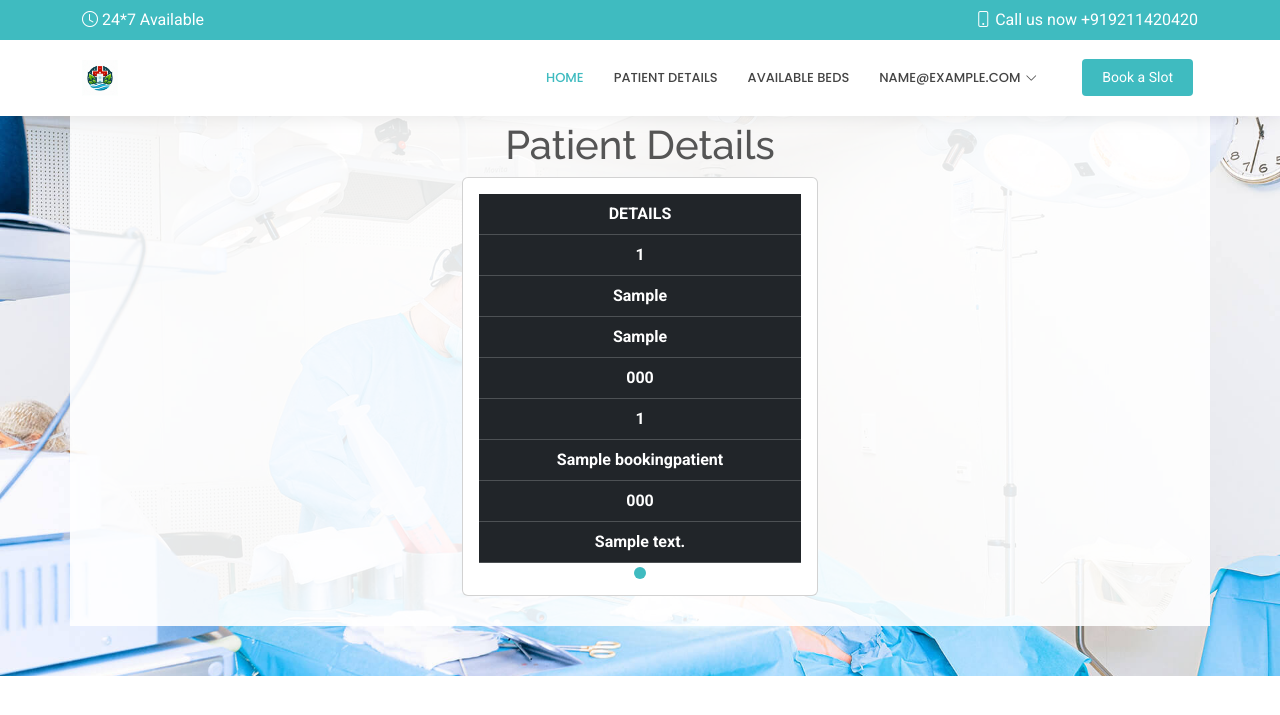
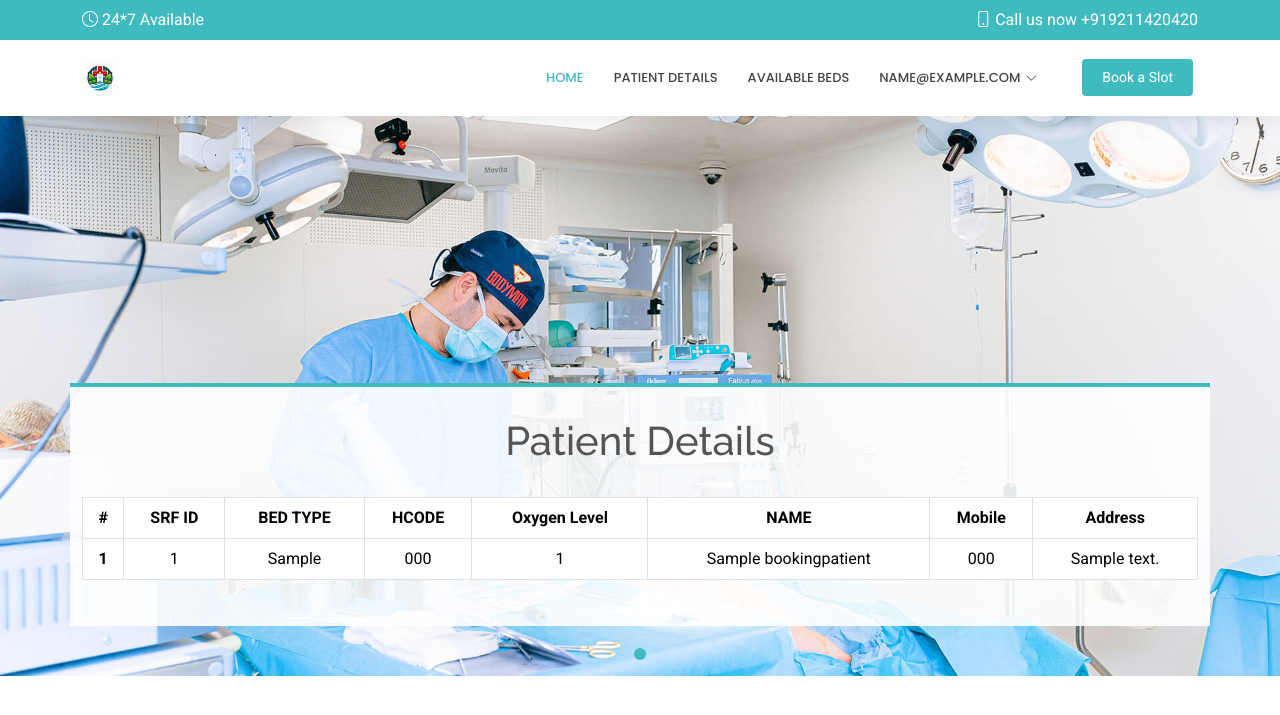
Before and after one commit to Vivek1-coder/HospitalBedSlotManagement, a Flask app: page /pdetails in a window 1280 px wide. Shown: the top 715 px of the page. Run offline with Flask 3, Linux system fonts and the light colour scheme; a user stored in the database is signed in; tables that the repository leaves empty hold one stand-in row (values such as "Sample post"); lists and menus that the app fills with data are empty; some libraries are stand-ins or nearby versions.

Commit message:
Second Commit

```diff
--- a/main.py
+++ b/main.py
@@ -221,7 +221,7 @@
 def logout():
     logout_user()
     flash("Logout Successful","warning")
-    return redirect(url_for('login'))
+    return redirect('/')
 
 @app.route('/logoutadmin')
 def logoutadmin():
--- a/templates/details.html
+++ b/templates/details.html
@@ -2,55 +2,36 @@
 {% block title %} Patient details{% endblock title %}
 {% block form %}
 
-<div class="row">
-<div class="col-md-4"></div>
-
-<div class="col-md-4">
+<h1>Patient Details</h1>
 <br>
-<br>
-<h1>Patient Details</h1>
-<div class="card p-3">
-
-<table class="table table-dark">
+<table class="table table-bordered">
             <thead>
               <tr>
-  <th scope="col">DETAILS</th>
+                <th scope="col">#</th>
+                <th scope="col">SRF ID</th>
+                <th scope="col">BED TYPE</th>
+                <th scope="col">HCODE</th>
+                <th scope="col">Oxygen Level</th>
+                <th scope="col">NAME</th>
+                <th scope="col">Mobile</th>
+                <th scope="col">Address</th>
               </tr>
+            </thead>
+            <tbody>
               <tr>
-     <th scope="col">{{data.srfid}}</th>
-</tr>
-<tr>
+                <th scope="row">1</th>
+                <td>{{data.srfid}}</td>
+                <td>{{data.bedtype}}</td>
+                <td>{{data.hcode}}</td>
+                <td>{{data.spo2}}</td>
+                <td>{{data.pname}}</td>
+                <td>{{data.pphone}}</td>
+                <td>{{data.paddress}}</td>
 
-      <th scope="col">{{data.bedtype}}</th>
-</tr>
-<tr>
-
-      <th scope="col">{{data.bedtype}}</th>
-</tr>
-<tr>
-
-      <th scope="col">{{data.hcode}}</th>
               </tr>
 
-<tr>
-      <th scope="col">{{data.spo2}}</th>
-</tr>
-      <th scope="col">{{data.pname}}</th>
-</tr>
-<tr>
-
-      <th scope="col">{{data.pphone}}</th>
-    </tr>
-
-     <tr>
-      <th scope="col">{{data.paddress}}</th>
-</tr>
-
-
-
-
-
-  </thead>
+            </tbody>
+          </table>
 
 
 
@@ -60,9 +41,6 @@
 
 
 
-</div>
-</div>
-<div class="col-md-4"></div>
 
-</div>
+
 {% endblock form %}
--- a/templates/trigers.html
+++ b/templates/trigers.html
@@ -12,9 +12,9 @@
 
 <div class="container mt-2">
 
-    <table class="table table-dark">
+    <table class="table">
   <thead>
-  <h3 class="text-center text-white bg-dark">Triggered Data</h3>
+  <h3 class="text-center">Triggered Data</h3>
     <tr>
 
       <th scope="col">Hospital Code</th>
```
Also changed, not shown: templates/hospitaldata.html (+11 -11 lines). Lines whose indentation alone changed are shown as unchanged.
